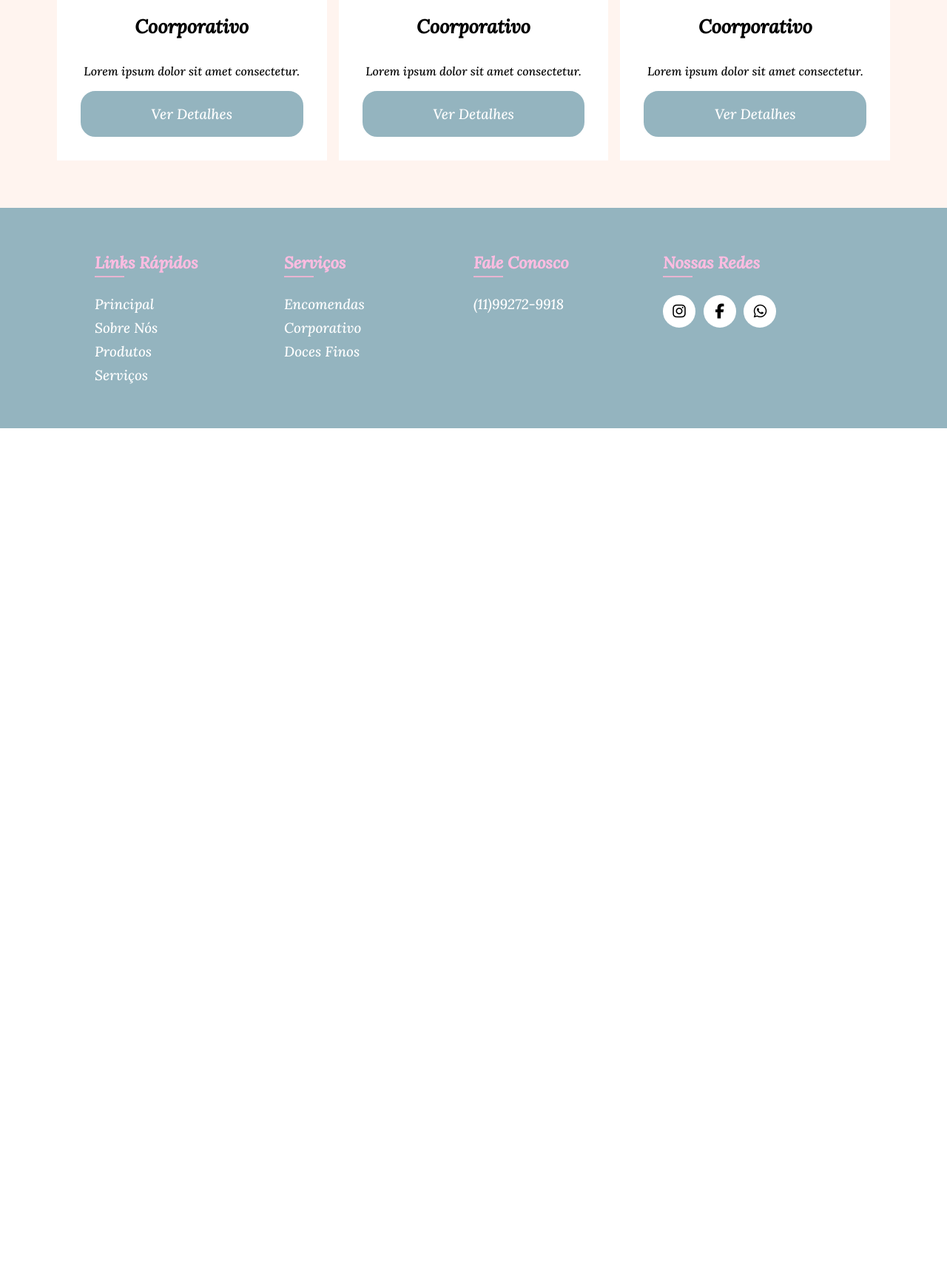
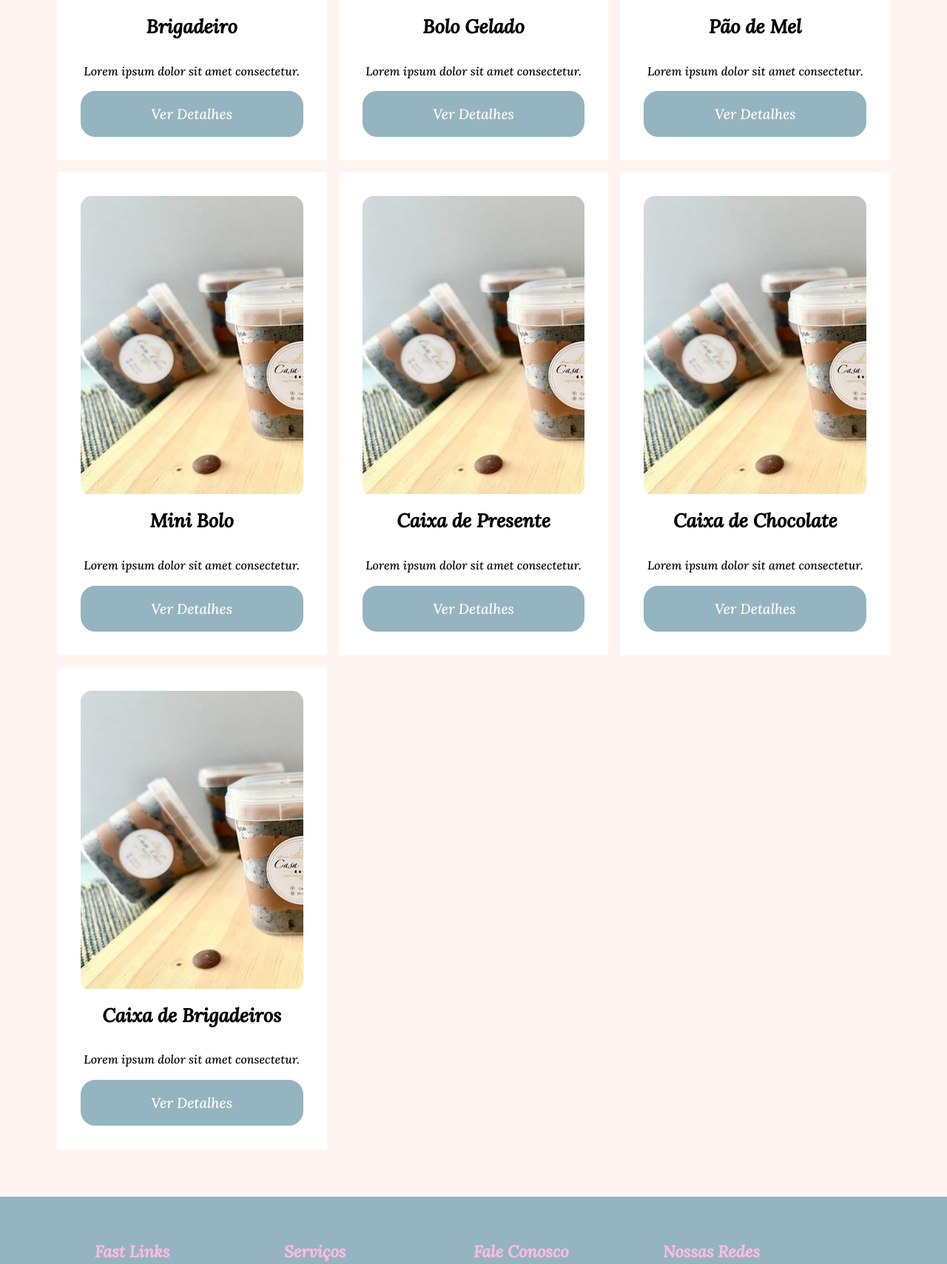
Before and after one commit to isambz/Casa_Cheri, a plain HTML site: page corpo.html in a window 1280 px wide. Shown: the part 2192-3901 px from the top of the page at 74% size. Before the commit the page ends 2771 px from the top, so only its background shows below. Drawn offline with nearby package versions, Linux system fonts and the light colour scheme; a web font is replaced by a local one.

Commit message:
remodel no footer e corporativo iniciado

```diff
--- a/corpo.html
+++ b/corpo.html
@@ -81,7 +81,7 @@
                             <img src="./img/BOLO DE NINHO COM FRUTAS VERMELHAS.jpg" alt="images">
                         </div>
 
-                        <h2>Encomendas</h2>
+                        <h2>Brownie</h2>
                         <p>Cardápio da Casa Chéri</p>
                         <div class="price">
                             <span>Ver Detalhes</span>
@@ -97,7 +97,7 @@
                             <img src="./img/BOLO DE POTE BRIGADEIRO.jpg" alt="images">
                         </div>
 
-                        <h2>Corporativo</h2>
+                        <h2>Bolo Caseiro</h2>
                         <p>Lorem ipsum dolor sit amet consectetur.</p>
                         <div class="price">
                             <span>Ver Detalhes</span>
@@ -113,7 +113,7 @@
                             <img src="./img/BOLO DE NINHO COM FRUTAS VERMELHAS.jpg" alt="images">
                         </div>
 
-                        <h2>Encomendas</h2>
+                        <h2>Cupcake</h2>
                         <p>Cardápio da Casa Chéri</p>
                         <div class="price">
                             <span>Ver Detalhes</span>
@@ -128,7 +128,7 @@
                             <img src="./img/BOLO DE POTE BRIGADEIRO.jpg" alt="images">
                         </div>
 
-                        <h2>Coorporativo</h2>
+                        <h2>Brigadeiro</h2>
                         <p>Lorem ipsum dolor sit amet consectetur.</p>
                         <div class="price">
                             <span>Ver Detalhes</span>
@@ -146,7 +146,7 @@
                             <img src="./img/BOLO DE POTE BRIGADEIRO.jpg" alt="images">
                         </div>
 
-                        <h2>Coorporativo</h2>
+                        <h2>Bolo Gelado</h2>
                         <p>Lorem ipsum dolor sit amet consectetur.</p>
                         <div class="price">
                             <span>Ver Detalhes</span>
@@ -161,7 +161,7 @@
                             <img src="./img/BOLO DE POTE BRIGADEIRO.jpg" alt="images">
                         </div>
 
-                        <h2>Coorporativo</h2>
+                        <h2>Pão de Mel</h2>
                         <p>Lorem ipsum dolor sit amet consectetur.</p>
                         <div class="price">
                             <span>Ver Detalhes</span>
@@ -170,8 +170,66 @@
 
 
                 </div>
+                <div class="box">
+                    <div class="content">
+                        <div class="images">
+                            <img src="./img/BOLO DE POTE BRIGADEIRO.jpg" alt="images">
+                        </div>
+
+                        <h2>Mini Bolo</h2>
+                        <p>Lorem ipsum dolor sit amet consectetur.</p>
+                        <div class="price">
+                            <span>Ver Detalhes</span>
+                        </div>
+                    </div>
 
 
+                </div>
+                <div class="box">
+                    <div class="content">
+                        <div class="images">
+                            <img src="./img/BOLO DE POTE BRIGADEIRO.jpg" alt="images">
+                        </div>
+
+                        <h2>Caixa de Presente</h2>
+                        <p>Lorem ipsum dolor sit amet consectetur.</p>
+                        <div class="price">
+                            <span>Ver Detalhes</span>
+                        </div>
+                    </div>
+
+
+                </div>
+                <div class="box">
+                    <div class="content">
+                        <div class="images">
+                            <img src="./img/BOLO DE POTE BRIGADEIRO.jpg" alt="images">
+                        </div>
+
+                        <h2>Caixa de Chocolate</h2>
+                        <p>Lorem ipsum dolor sit amet consectetur.</p>
+                        <div class="price">
+                            <span>Ver Detalhes</span>
+                        </div>
+                    </div>
+
+
+                </div>
+                <div class="box">
+                    <div class="content">
+                        <div class="images">
+                            <img src="./img/BOLO DE POTE BRIGADEIRO.jpg" alt="images">
+                        </div>
+
+                        <h2>Caixa de Brigadeiros</h2>
+                        <p>Lorem ipsum dolor sit amet consectetur.</p>
+                        <div class="price">
+                            <span>Ver Detalhes</span>
+                        </div>
+                    </div>
+
+
+                </div>
 
             </div>
         </section>
@@ -183,7 +241,7 @@
 
     <section class="footer">
         <div class="footer-col">
-            <h4>Links Rápidos</h4>
+            <h4>Fast Links</h4>
             <ul>
                 <li><a href="index.html">Principal</a></li>
                 <li><a href="index.html">Sobre nós</a></li>
@@ -209,9 +267,9 @@
         <div class="footer-col">
             <h4>Nossas Redes</h4>
             <div class="links">
-                <a href="https://www.instagram.com/casa_cheri/"><i class="fab fa-instagram"></i></a>
-                <a href="https://web.facebook.com/casacheri"><i class="fab fa-facebook-f"></i></a>
-                <a href="https://api.whatsapp.com/send/?phone=5511992729918&text&type=phone_number&app_absent=0"><i class="fab fa-whatsapp"></i></a>
+                <a href="https://www.instagram.com/casa_cheri/" id="insta"><i class="fab fa-instagram"></i></a>
+                <a href="https://web.facebook.com/casacheri" id="face"><i class="fab fa-facebook-f"></i></a>
+                <a href="https://api.whatsapp.com/send/?phone=5511992729918&text&type=phone_number&app_absent=0" id="wts"><i class="fab fa-whatsapp"></i></a>
             </div>
         </div>
     </section>
--- a/css/corp.css
+++ b/css/corp.css
@@ -283,9 +283,17 @@ ul li a:hover{
     transition: 0.4s;
 }
 
-.links a:hover{
-    color: #4d4f55;
-    background-color: white;
+.links #wts:hover{
+    color: #ffff;
+    background-color: #25d366;
+}
+.links #face:hover{
+    color: #ffff;
+    background-color: #1877f2;
+}
+.links #insta:hover{
+    color: #ffff;
+    background-color: #E1306C;
 }
 
 
```
Also changed, not shown: css/dtlhs.css (+11 -3 lines), css/enco.css (+11 -4 lines), css/finos.css (+11 -3 lines), css/style.css (+12 -4 lines), doces.html (+4 -4 lines), dtlhsb.html (+4 -4 lines), enco.html (+4 -4 lines), index.html (+3 -3 lines).
